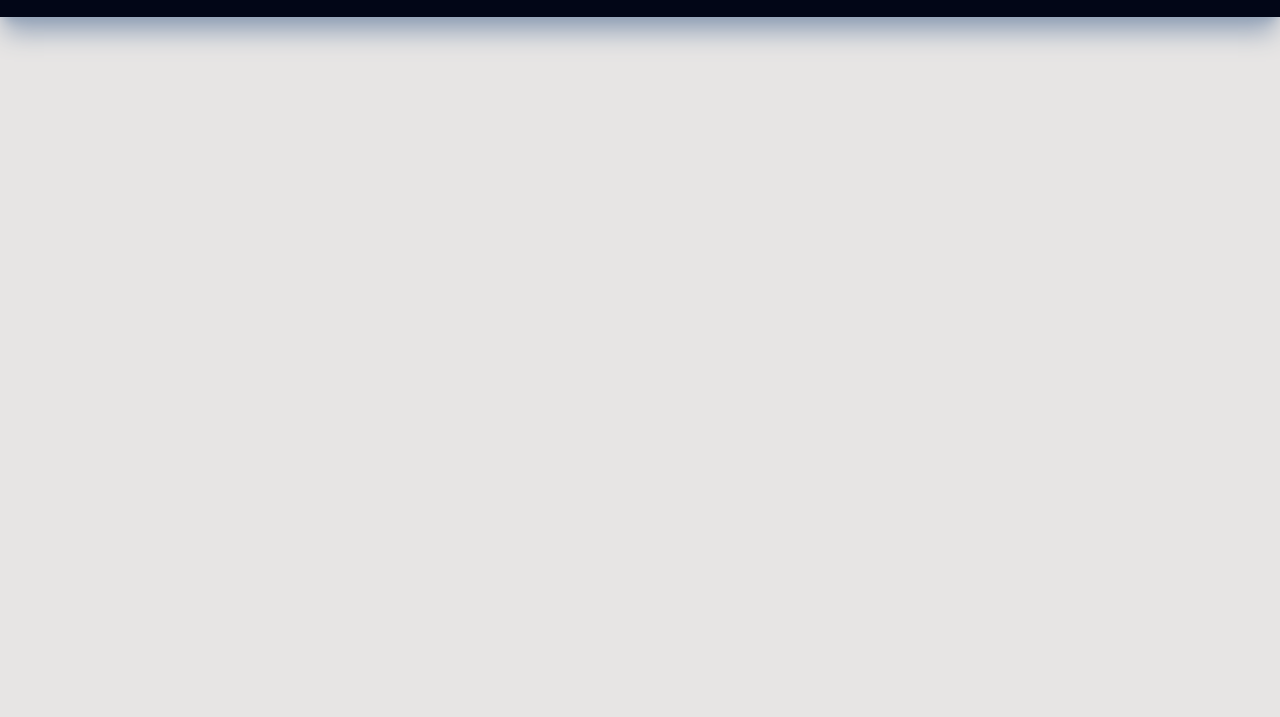
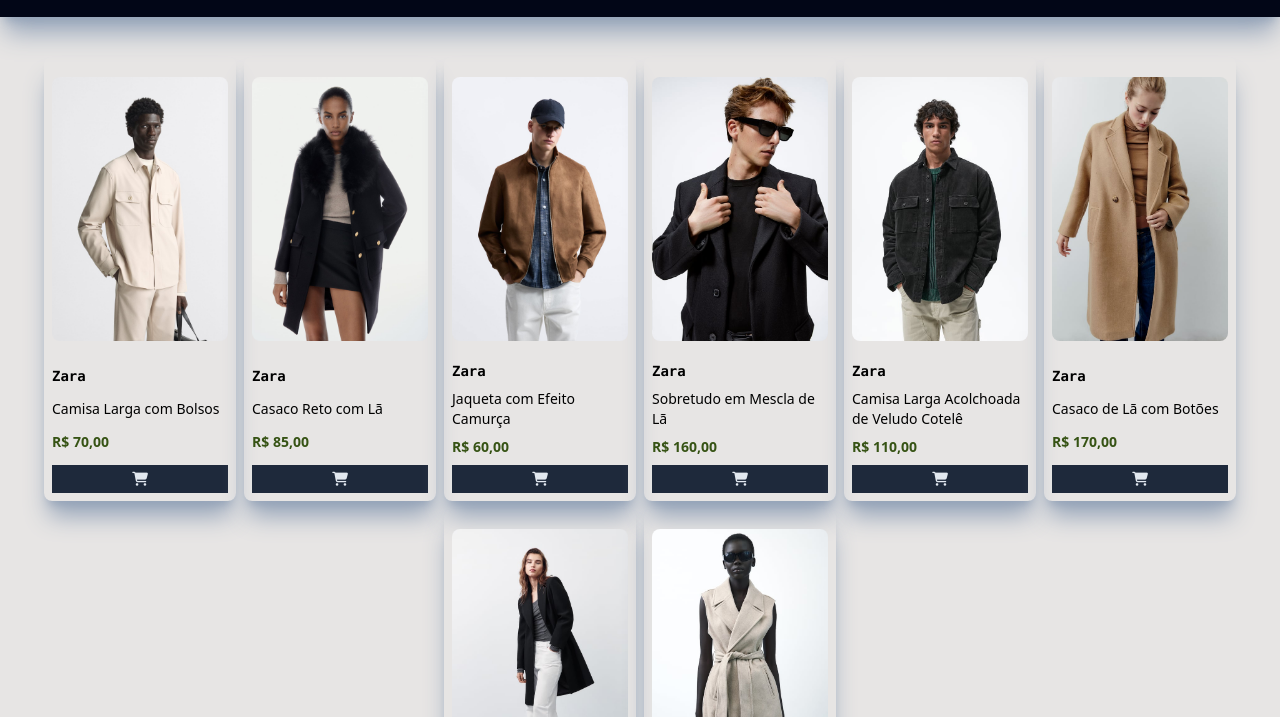
Before and after one commit to KaioCosta62/magazine-hp, a website built with Vite: page index.html in a window 1280 px wide. Shown: the part 83-800 px from the top of the page. Built offline with nearby package versions, Linux system fonts and the light colour scheme.

Commit message:
criando o cartao de produto e renderizando os produtos na pagina

```diff
--- a/index.html
+++ b/index.html
@@ -9,7 +9,7 @@
     <title>Magazine HP</title>
   </head>
   <body class="bg-stone-200 flex flex-col">
-    <header class="bg-slate-950 p-5 flex justify-between items-center shadow-xl shadow-slate-400 sticky top-0 left-0">
+    <header class="bg-slate-950 p-5 flex justify-between items-center shadow-xl shadow-slate-400 sticky top-0 left-0 z-50">
       <a href="./">
         <img src="./assets/logo/hashtag.svg" alt="" class="h-[60px]">
       </a>
@@ -22,6 +22,10 @@
         </a>
       </div>
     </header>
+
+    <main>
+      <section id="container-produtos" class="flex gap-2 flex-wrap justify-center p-10 gap-10"></section>
+    </main>
     <script type="module" src="/main.js"></script>
   </body>
 </html>
--- a/main.js
+++ b/main.js
@@ -0,0 +1,3 @@
+import { renderizarProdutosNaTela } from "./src/cartaoProduto.js";
+
+renderizarProdutosNaTela()
--- /dev/null
+++ b/src/cartaoProduto.js
@@ -0,0 +1,25 @@
+import { catalogoProdutos } from "./catalogoDeProdutos";
+
+function criarCartaoProduto(produto){
+    const htmlProdutos = `
+        <div class = '${produto.feminino ? 'feminino' : 'masculino'} w-48 text-sm flex flex-col gap-2 p-2 border-solid justify-between shadow-xl shadow-slate-400 rounded-lg group'>
+            <img src = '../assets/imgs/${produto.imagem}.jpg'}' class='group-hover:scale-110 duration-300 my-3 rounded-lg'/>
+            <p class='font-mono font-semibold'>${produto.marca}</p>
+            <p>${produto.nome}</p>
+            <p class='font-bold text-lime-900'>R$ ${produto.preco},00</p>
+            <button id = 'adicionar-produto-${produto.id}' class='bg-slate-800 hover:bg-slate-700 transition ease-in text-slate-200 p-1'>
+                <i class="fa-solid fa-cart-shopping"></i>
+            </button>
+        </div>
+    `
+    return htmlProdutos
+}
+
+
+export function renderizarProdutosNaTela(){
+    const container = document.getElementById('container-produtos')
+
+    for(const produto of catalogoProdutos){
+        container.innerHTML += criarCartaoProduto(produto)
+    }
+}
```
